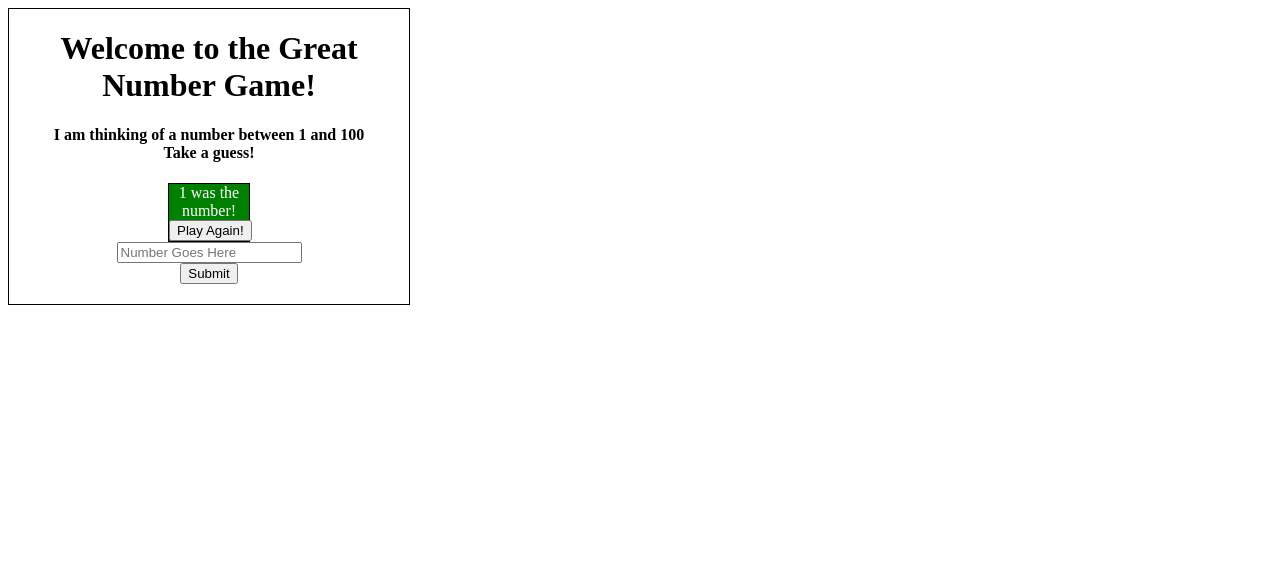
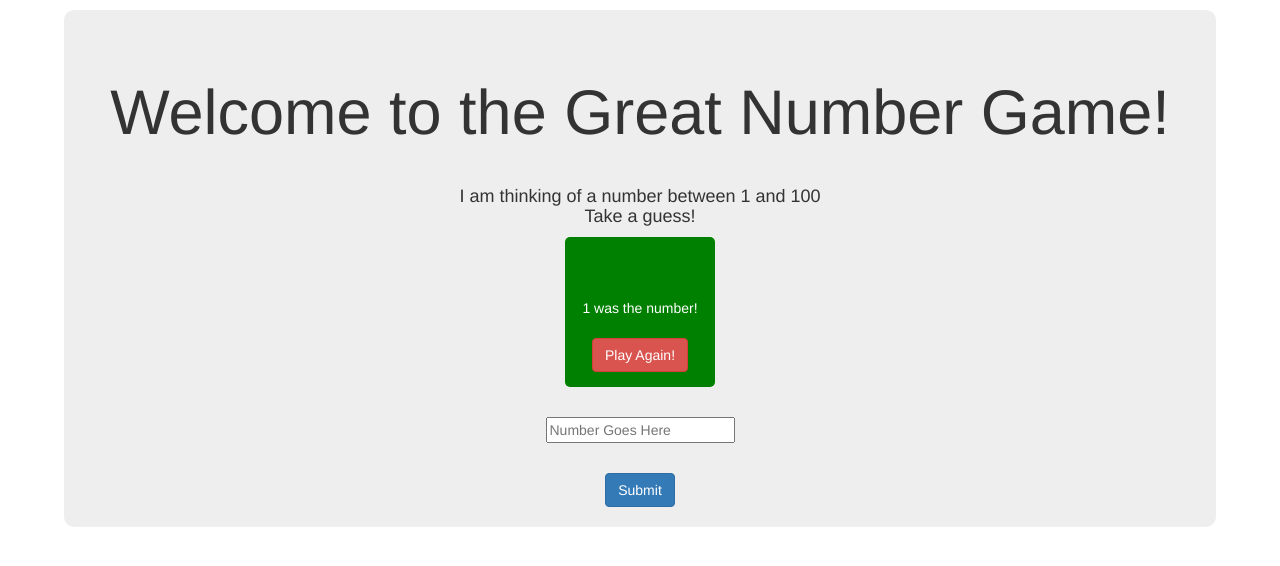
Before and after one commit to falterfriday/python-number_game, a Flask app: page / in a window 1280 px wide. Shown: the top 566 px of the page. Run offline with Flask 2, Linux system fonts and the light colour scheme; the visitor is signed in with stand-in values (Sample User, id 1); some libraries are stand-ins or nearby versions.

Commit message:
all done

```diff
--- a/static/style.css
+++ b/static/style.css
@@ -1,9 +1,10 @@
 .wrapper {
-	border: solid black 1px;
+	margin: 10px auto;
 	text-align: center;
 	padding-bottom: 20px;
 	height: auto;
-	width: 400px;
+	width: 90%;
+	border-radius: 10px;
 }
 .box {
 	display: inline-block;
@@ -12,14 +13,30 @@
 	border: solid black 1px;
 }
 .box.wrong {
-	/*display: none;*/
+	border: none;
 	background-color: red;
 	color: white;
-}.box.correct {
-	/*display: none;*/
+	height: 150px;
+	width: 150px;
+	border-radius: 5px;
+	padding: 61px 10px;
+}
+.box.correct {
+	border: none;
 	background-color: green;
 	color: white;
+	color: white;
+	height: 150px;
+	width: 150px;
+	border-radius: 5px;
+	padding: 61px 10px;
 }
-#showme {
-	display: inline-block;
+#main {
+	margin-top: 30px;
 }
+.btn-primary {
+	margin-top: 30px;
+}
+.btn-danger {
+	margin-top: 20px;
+}
--- a/templates/index.html
+++ b/templates/index.html
@@ -21,12 +21,13 @@ Description: Never Stop Learning
 <head>
 	<title>The Great Number Game</title>
 	<meta charset="utf-8">
+	<link rel="stylesheet" href="https://maxcdn.bootstrapcdn.com/bootstrap/3.3.6/css/bootstrap.min.css" integrity="sha384-1q8mTJOASx8j1Au+a5WDVnPi2lkFfwwEAa8hDDdjZlpLegxhjVME1fgjWPGmkzs7" crossorigin="anonymous">
 	<link rel="stylesheet" type="text/css" href="{{ url_for('static', filename='style.css') }}">
 </head>
 <body>
 
-<div class="wrapper">
-	<h1>Welcome to the Great Number Game!</h1>
+<div class="wrapper jumbotron">
+	<h1>Welcome to the Great Number Game!</h1><br>
 	<h4>I am thinking of a number between 1 and 100<br>
 	Take a guess!</h4>
 
@@ -42,14 +43,14 @@ Description: Never Stop Learning
 	{% elif session['guess'] == session['number'] %}
 	<div class="box correct">{{number}} was the number!<br>
 	<form action="clear">
-		<input type='submit' name='clear' value="Play Again!">
+		<input type='submit' name='clear' value="Play Again!" class="btn btn-danger">
 	</form>
 	</div>
 
 	{% endif %}
-	<form method='post' action='/submit'>
+	<form id='main' method='post' action='/submit'>
 		<input type="text" name="guess" placeholder="Number Goes Here"><br>
-		<input type="submit" name="submit" value="Submit">
+		<input type="submit" class='btn btn-primary' name="submit" value="Submit">
 	</form>
 
 </div>
```
